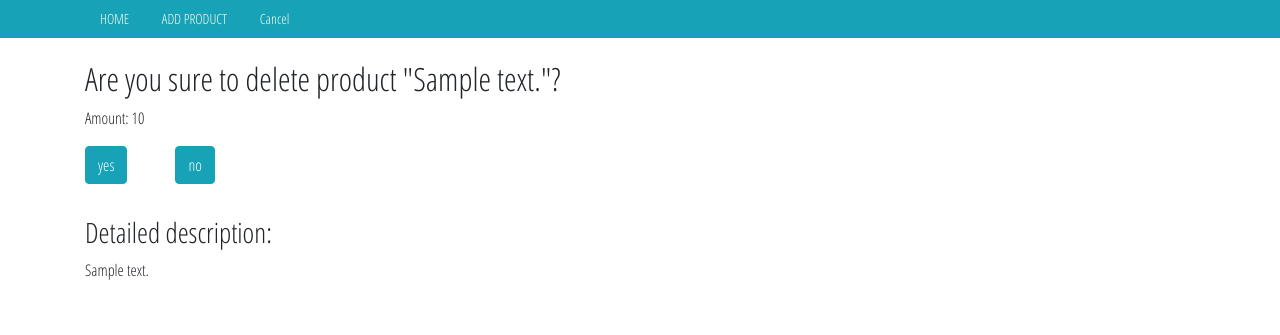
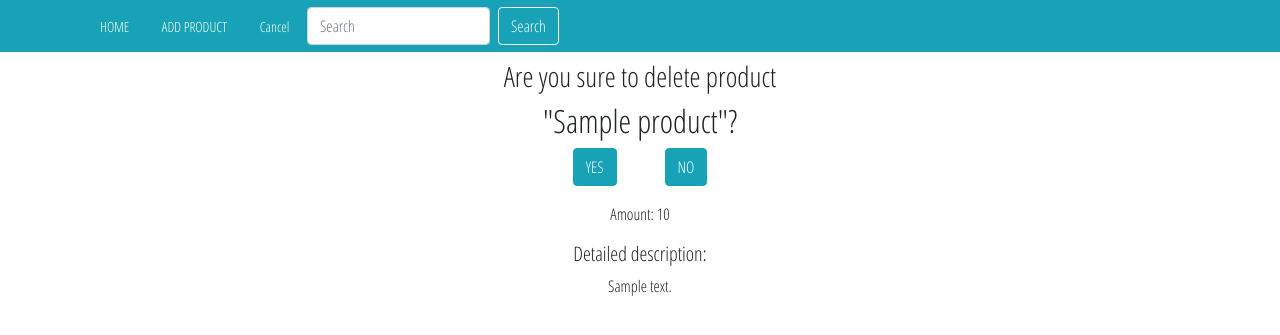
Before and after one commit to iBekNomad/python_group_6_homework_48_Aibek_Kazakbaev, a Django app: page /product/1/delete/ in a window 1280 px wide. Shown: the top 335 px of the page. Run offline with Django 3.2, Linux system fonts and the light colour scheme; tables that the repository leaves empty hold one stand-in row (values such as "Sample post"); parts of the project's set-up code (start-up, migrations or seed data) failed here and were passed over; some libraries are stand-ins or nearby versions.

Commit message:
Added product search

```diff
--- a/source/main/urls.py
+++ b/source/main/urls.py
@@ -15,7 +15,8 @@ Including another URLconf
 """
 from django.contrib import admin
 from django.urls import path
-from webapp.views import index_view, product_view, product_create_view, product_delete_view, product_update_view
+from webapp.views import index_view, product_view, product_create_view, product_delete_view, product_update_view, \
+    product_search_view
 
 urlpatterns = [
     path('admin/', admin.site.urls),
@@ -23,5 +24,6 @@ urlpatterns = [
     path('product/<int:pk>/', product_view, name='product_view'),
     path('product/add/', product_create_view, name='product_create'),
     path('product/<int:pk>/update/', product_update_view, name='product_update'),
-    path('product/<int:pk>/delete/', product_delete_view, name='product_delete')
+    path('product/<int:pk>/delete/', product_delete_view, name='product_delete'),
+    path('product/search/', product_search_view, name='product_search')
 ]
--- a/source/webapp/forms.py
+++ b/source/webapp/forms.py
@@ -1,5 +1,5 @@
 from django import forms
-from .models import CATEGORY_CHOICES, DEFAULT_CATEGORY
+from .models import CATEGORY_CHOICES
 
 default_category = CATEGORY_CHOICES[0][0]
 
@@ -7,7 +7,6 @@ default_category = CATEGORY_CHOICES[0][0]
 class ProductForm(forms.Form):
     name = forms.CharField(max_length=100, required=True, label='Название')
     description = forms.CharField(max_length=2000, required=True, label='Описание')
-    category = forms.ChoiceField(max_length=20, choices=default_category, initial=DEFAULT_CATEGORY,
-                                 required=True, label='Категория')
+    category = forms.ChoiceField(choices=CATEGORY_CHOICES, initial=default_category, required=True, label='Категория')
     amount = forms.IntegerField(min_value=0, required=True, label='Остаток')
     price = forms.DecimalField(min_value=0, required=True, label='Цена')
--- a/source/webapp/models.py
+++ b/source/webapp/models.py
@@ -3,13 +3,13 @@ from django.core.validators import MinValueValidator
 
 
 DEFAULT_CATEGORY = 'other'
-CATEGORY_CHOICES = (
+CATEGORY_CHOICES = [
     (DEFAULT_CATEGORY, 'Разное'),
     ('food', 'Еда'),
     ('tech', 'Бытовая техника'),
     ('tools', 'Интсрументы'),
     ('toys', 'Игрушки')
-)
+]
 
 
 class Product(models.Model):
--- a/source/webapp/static/css/style.css
+++ b/source/webapp/static/css/style.css
@@ -46,3 +46,7 @@ body {
 .a-text:hover {
     color: #ffc122;
 }
+
+.t-end {
+    text-align: end;
+}
--- a/source/webapp/templates/base.html
+++ b/source/webapp/templates/base.html
@@ -8,7 +8,8 @@
     <meta http-equiv="X-UA-Compatible" content="ie=edge">
     <title>{% block title %}My Market{% endblock %}</title>
     <link href="https://fonts.googleapis.com/css2?family=Open+Sans+Condensed:wght@300&display=swap" rel="stylesheet">
-    <link href="https://fonts.googleapis.com/css2?family=Amatic+SC&family=Open+Sans+Condensed:wght@300&display=swap" rel="stylesheet">
+    <link href="https://fonts.googleapis.com/css2?family=Amatic+SC&family=Open+Sans+Condensed:wght@300&display=swap"
+          rel="stylesheet">
     <link rel="stylesheet" type="text/css" href="{% static 'css/bootstrap.min.css' %}">
     <link rel="stylesheet" type="text/css" href="{% static 'css/all.min.css' %}">
     <link rel="stylesheet" type="text/css" href="{% static 'css/style.css' %}">
@@ -21,6 +22,12 @@
                 <li><a href="{% url 'index' %}" class="text-uppercase">Home</a></li>
                 <li><a href="{% url 'product_create' %}" class="text-uppercase">Add Product</a></li>
                 {% block menu %}{% endblock %}
+                <li>
+                    <form class="form-inline" action="{% url 'product_search' %}" method="get">
+                        <input class="form-control mr-sm-2" type="text" placeholder="Search" aria-label="Search" name="q">
+                        <button class="btn btn-outline-light my-2 my-sm-0" type="submit" value="Search">Search</button>
+                    </form>
+                </li>
             </ul>
         </div>
     </nav>
--- a/source/webapp/templates/product_delete.html
+++ b/source/webapp/templates/product_delete.html
@@ -7,16 +7,19 @@
 {% endblock %}
 
 {% block content %}
-    <h2>Are you sure to delete product "{{ product.description }}"?</h2>
-    <p>Amount: {{ product.amount }}</p>
+
+    <h3 class="justify-content-center d-flex">Are you sure to delete product</h3>
+    <h2 class="justify-content-center d-flex">"{{ product.name }}"?</h2>
+
     <form action="{% url 'product_delete' product.pk %}" method="post">
         {% csrf_token %}
-        <div class="d-flex justify-content-start">
-            <p class="mr-5"><input type="submit" value="yes" class="btn btn btn-info"></p>
-            <p><a href="{% url "product_view" product.pk%}" class="btn btn btn-info">no</a> </p>
+        <div class="d-flex justify-content-center">
+            <p class="mr-5"><input type="submit" value="YES" class="btn btn btn-info"></p>
+            <p><a href="{% url "product_view" product.pk %}" class="btn btn btn-info text-uppercase">no</a></p>
         </div>
     </form>
-    <p></p>
-    <h3>Detailed description:</h3>
-    <p>{{ product.description }}</p>
+    <p class="d-flex justify-content-center">Amount: {{ product.amount }}</p>
+    <h5 class="d-flex justify-content-center">Detailed description:</h5>
+    <p class="d-flex justify-content-center">{{ product.description }}</p>
+
 {% endblock %}
--- a/source/webapp/templates/product_view.html
+++ b/source/webapp/templates/product_view.html
@@ -8,8 +8,8 @@
 {% endblock %}
 
 {% block content %}
-    <h1>{{ product.name }}</h1>
+    <h2 class="d-flex justify-content-center">{{ product.name }}</h2>
     <p>{{ product.description }}</p>
-    <p>Категория: {{ product.get_category_display }} | Цена: {{ product.price }}</p>
-    <p>Остаток: {{ product.amount }}</p>
+    <h4 class="d-flex justify-content-end">Категория: {{ product.get_category_display }} | Цена: {{ product.price }} сом</h4>
+    <h4 class="d-flex justify-content-end">Остаток: {{ product.amount }} шт.</h4>
 {% endblock %}
--- a/source/webapp/views.py
+++ b/source/webapp/views.py
@@ -1,5 +1,6 @@
 from django.shortcuts import render, redirect, get_object_or_404
 from django.http import HttpResponseNotAllowed
+from django.db.models import Q
 
 from webapp.models import Product
 from .forms import ProductForm
@@ -83,3 +84,12 @@
         return redirect('index')
     else:
         return HttpResponseNotAllowed(permitted_methods=['GET', 'POST'])
+
+
+def product_search_view(request):
+    query = request.GET.get('q')
+    products = Product.objects.filter(Q(name__icontains=query))
+    context = {
+        'products': products
+    }
+    return render(request, 'product_search.html', context)
```
Also changed, not shown: source/webapp/templates/index.html (+10 -8 lines), source/webapp/templates/product_search.html (added, +19 -0 lines).
